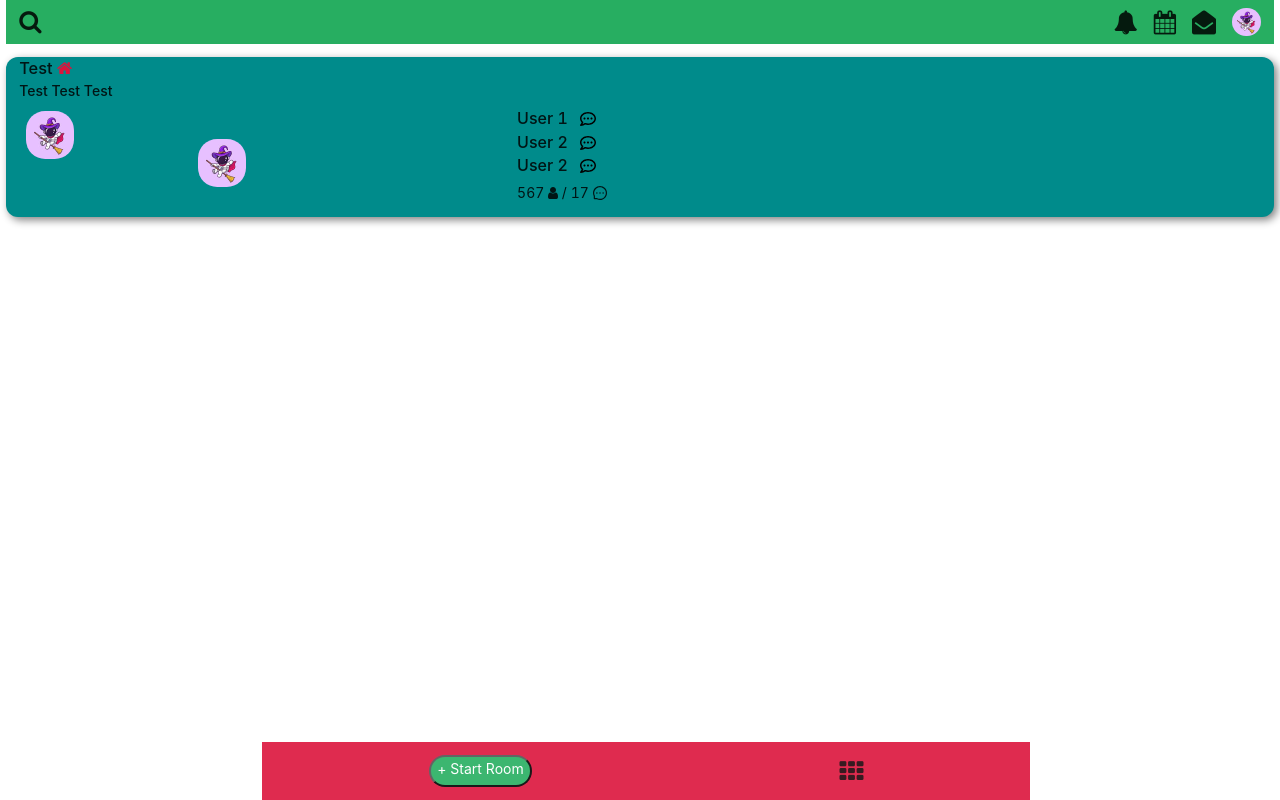
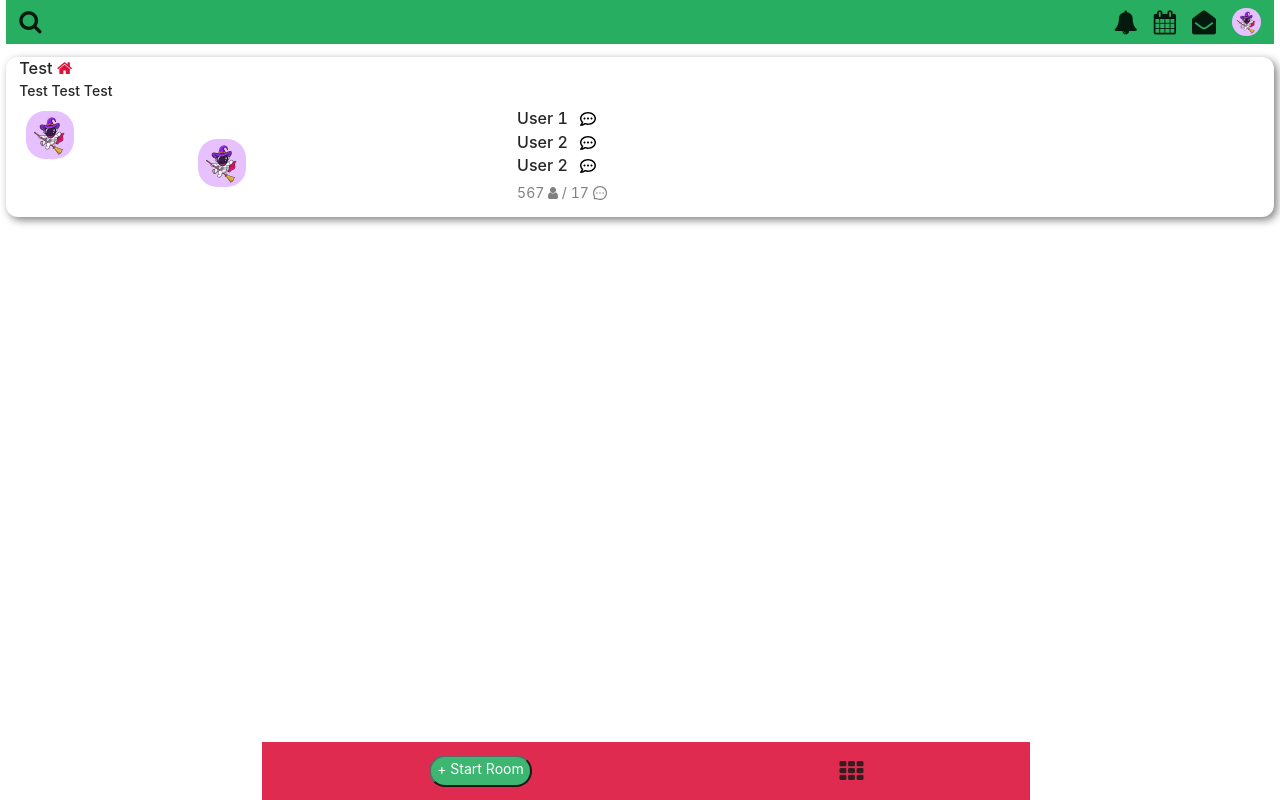
Before and after one commit to Dtech-Dbug/Clubhouse-Roomfeed-Page, a React (Create React App) app in the folder clubhouse-roomfeed/: page / in a window 1280 px wide. Built offline with nearby package versions, Linux system fonts and the light colour scheme.

Commit message:
update stylings for RoomCard component => index.css

```diff
--- a/clubhouse-roomfeed/src/index.css
+++ b/clubhouse-roomfeed/src/index.css
@@ -73,7 +73,7 @@ footer button {
 
 /* room card*/
 .room-cards {
-	background: darkcyan;
+	background: white;
 	height: 10rem;
 	padding: 0.2rem 0.8rem;
 	margin: 0 0.4rem;
@@ -134,3 +134,6 @@ footer button {
 	top: 1%;
 	left: 3.9rem;
 }
+.room-info {
+	color: grey;
+}
```
